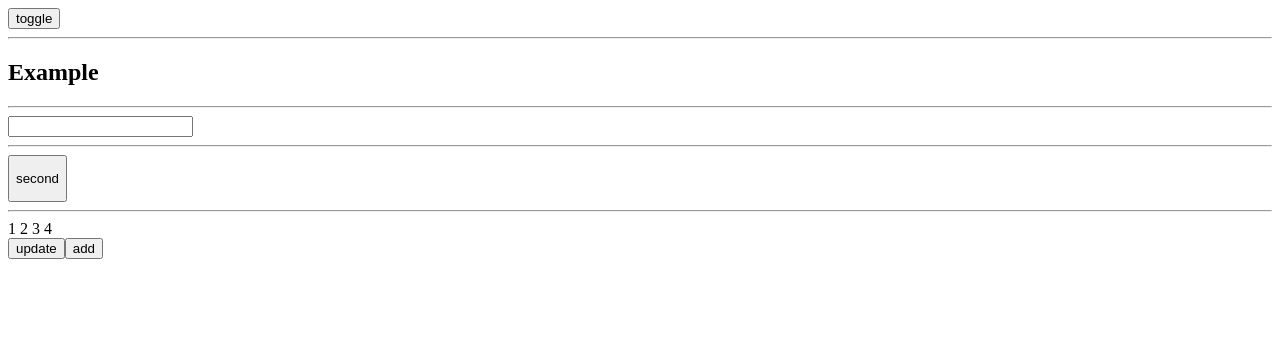
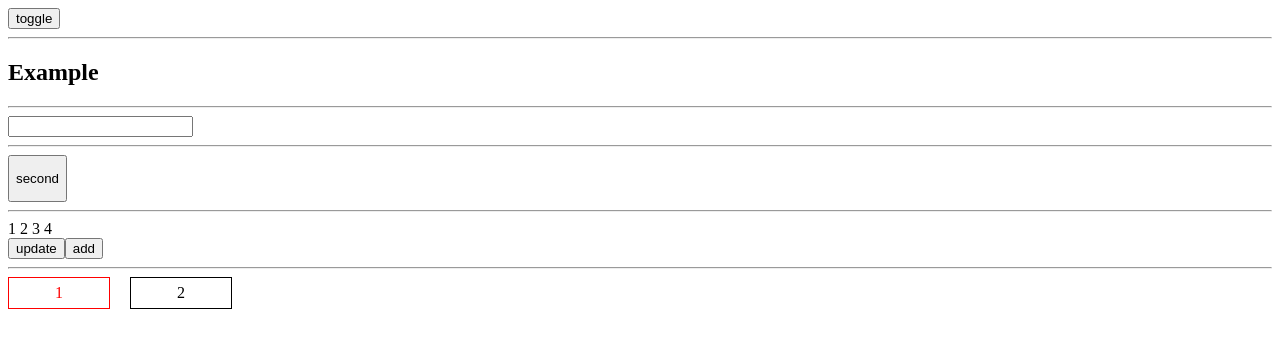
Before and after one commit to Asplitline/t-vue-demo, a Vue app: page / in a window 1280 px wide. Shown: the top 348 px of the page. Built offline with nearby package versions, Linux system fonts and the light colour scheme.

Commit message:
feat: custom model

```diff
--- a/src/example/ExampleFunctionalButton.vue
+++ b/src/example/ExampleFunctionalButton.vue
@@ -5,8 +5,8 @@ export default {
     return {}
   },
   render(h, ctx) {
-    console.log(ctx.slots())
-    console.log(ctx.children)
+    // console.log(ctx.slots())
+    // console.log(ctx.children)
     return h('button', ctx.data, ctx.children)
   }
 }
--- /dev/null
+++ b/src/example/ExampleModel.vue
@@ -0,0 +1,56 @@
+<template>
+  <div class="list">
+    <span class="item" :class="{ active: value === 1 }" @click="setActive(1)"
+      >1</span
+    >
+    <span class="item" :class="{ active: value === 2 }" @click="setActive(2)"
+      >2</span
+    >
+  </div>
+</template>
+
+<script>
+export default {
+  model: {
+    prop: 'value',
+    event: 'change'
+  },
+  props: {
+    value: {
+      type: Number
+    }
+  },
+  data() {
+    return {}
+  },
+  methods: {
+    setActive(cur) {
+      this.$emit('change', cur)
+    }
+  }
+}
+</script>
+
+<style lang="scss" scoped>
+.list {
+  display: flex;
+  .item {
+    width: 100px;
+    height: 30px;
+    line-height: 30px;
+    text-align: center;
+    border: 1px solid #000;
+    &:hover {
+      opacity: 0.7;
+      cursor: pointer;
+    }
+    &:nth-child(n + 2) {
+      margin-left: 20px;
+    }
+    &.active {
+      color: red;
+      border-color: red;
+    }
+  }
+}
+</style>
--- a/src/example/index.vue
+++ b/src/example/index.vue
@@ -38,6 +38,8 @@
     </example-functional-button>
     <hr />
     <example-set></example-set>
+    <hr />
+    <example-model v-model="mockModel"></example-model>
   </div>
 </template>
 
@@ -51,7 +53,8 @@ export default {
         b: 2
       },
       show: true,
-      test: ''
+      test: '',
+      mockModel: 1
     }
   },
   components: {},
```
Also changed, not shown: 1 other file (tests, documents, lock files or other folders).
